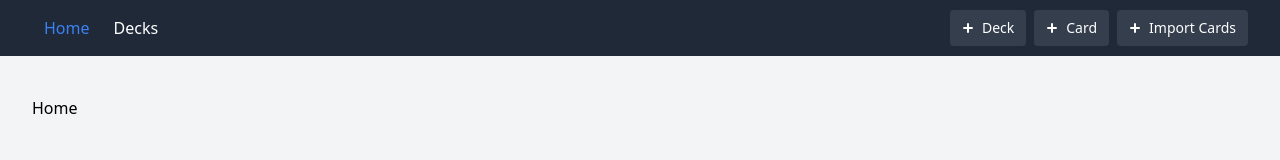
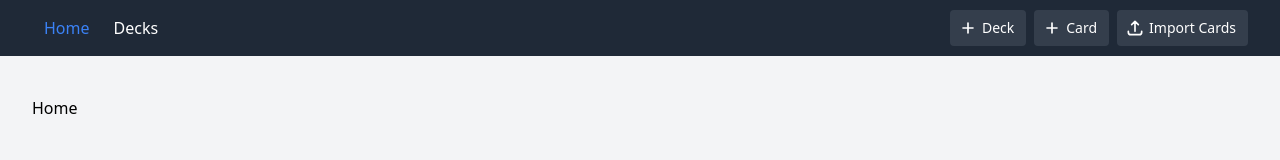
Before and after one commit to ByMykel/Yelena, a Vue app in the folder frontend/: page / in a window 1280 px wide. Shown: the top 160 px of the page. Built offline with nearby package versions, Linux system fonts and the light colour scheme; no server answers.

Commit message:
refactor: change some icons.

```diff
--- a/frontend/src/components/Navbar.vue
+++ b/frontend/src/components/Navbar.vue
@@ -1,12 +1,12 @@
 <template>
     <div class="bg-gray-800">
-        <div class="max-w-7xl mx-auto px-2 sm:px-6 lg:px-8">
-            <div class="flex justify-between py-2 items-center">
+        <div class="px-2 mx-auto max-w-7xl sm:px-6 lg:px-8">
+            <div class="flex items-center justify-between py-2">
                 <nav>
                     <div class="flex">
                         <router-link
                             to="/"
-                            class="block px-3 py-2 rounded-md font-medium"
+                            class="block px-3 py-2 font-medium rounded-md"
                             :class="
                                 $route.name === 'Home'
                                     ? 'text-blue-500'
@@ -16,7 +16,7 @@
                         >
                         <router-link
                             to="/decks"
-                            class="block px-3 py-2 rounded-md font-medium"
+                            class="block px-3 py-2 font-medium rounded-md"
                             :class="
                                 $route.name === 'Decks'
                                     ? 'text-blue-500'
@@ -28,88 +28,61 @@
                 </nav>
                 <div class="flex space-x-2">
                     <button
-                        class="
-                            flex
-                            items-center
-                            jutify-center
-                            bg-gray-600 bg-opacity-50
-                            hover:bg-opacity-75
-                            px-2
-                            py-2
-                            rounded
-                            text-sm text-white
-                            font-medium
-                        "
+                        class="flex items-center px-2 py-2 text-sm font-medium text-white bg-gray-600 bg-opacity-50 rounded jutify-center hover:bg-opacity-75"
                         @click="$emit('create-deck')"
                     >
                         <svg
                             class="w-5 h-5"
-                            fill="currentColor"
-                            viewBox="0 0 20 20"
+                            fill="none"
+                            stroke="currentColor"
+                            viewBox="0 0 24 24"
                             xmlns="http://www.w3.org/2000/svg"
                         >
                             <path
-                                fill-rule="evenodd"
-                                d="M10 5a1 1 0 011 1v3h3a1 1 0 110 2h-3v3a1 1 0 11-2 0v-3H6a1 1 0 110-2h3V6a1 1 0 011-1z"
-                                clip-rule="evenodd"
+                                stroke-linecap="round"
+                                stroke-linejoin="round"
+                                stroke-width="2"
+                                d="M12 6v6m0 0v6m0-6h6m-6 0H6"
                             ></path>
                         </svg>
                         <span class="mx-1">Deck</span>
                     </button>
                     <button
-                        class="
-                            flex
-                            items-center
-                            jutify-center
-                            bg-gray-600 bg-opacity-50
-                            hover:bg-opacity-75
-                            px-2
-                            py-2
-                            rounded
-                            text-sm text-white
-                            font-medium
-                        "
+                        class="flex items-center px-2 py-2 text-sm font-medium text-white bg-gray-600 bg-opacity-50 rounded jutify-center hover:bg-opacity-75"
                         @click="$emit('create-card')"
                     >
                         <svg
                             class="w-5 h-5"
-                            fill="currentColor"
-                            viewBox="0 0 20 20"
+                            fill="none"
+                            stroke="currentColor"
+                            viewBox="0 0 24 24"
                             xmlns="http://www.w3.org/2000/svg"
                         >
                             <path
-                                fill-rule="evenodd"
-                                d="M10 5a1 1 0 011 1v3h3a1 1 0 110 2h-3v3a1 1 0 11-2 0v-3H6a1 1 0 110-2h3V6a1 1 0 011-1z"
-                                clip-rule="evenodd"
+                                stroke-linecap="round"
+                                stroke-linejoin="round"
+                                stroke-width="2"
+                                d="M12 6v6m0 0v6m0-6h6m-6 0H6"
                             ></path>
                         </svg>
                         <span class="mx-1">Card</span>
                     </button>
                     <button
-                        class="
-                            flex
-                            items-center
-                            jutify-center
-                            bg-gray-600 bg-opacity-50
-                            hover:bg-opacity-75
-                            px-2
-                            py-2
-                            rounded
-                            text-sm text-white
-                            font-medium
-                        "
+                        class="flex items-center px-2 py-2 text-sm font-medium text-white bg-gray-600 bg-opacity-50 rounded jutify-center hover:bg-opacity-75"
                         @click="$emit('import-card')"
                     >
                         <svg
                             class="w-5 h-5"
-                            fill="currentColor"
-                            viewBox="0 0 20 20"
+                            fill="none"
+                            stroke="currentColor"
+                            viewBox="0 0 24 24"
                             xmlns="http://www.w3.org/2000/svg"
                         >
                             <path
-                                fill-rule="evenodd"
-                                d="M10 5a1 1 0 011 1v3h3a1 1 0 110 2h-3v3a1 1 0 11-2 0v-3H6a1 1 0 110-2h3V6a1 1 0 011-1z"
-                                clip-rule="evenodd"
+                                stroke-linecap="round"
+                                stroke-linejoin="round"
+                                stroke-width="2"
+                                d="M4 16v1a3 3 0 003 3h10a3 3 0 003-3v-1m-4-8l-4-4m0 0L8 8m4-4v12"
                             ></path>
                         </svg>
                         <span class="mx-1">Import Cards</span>
```
